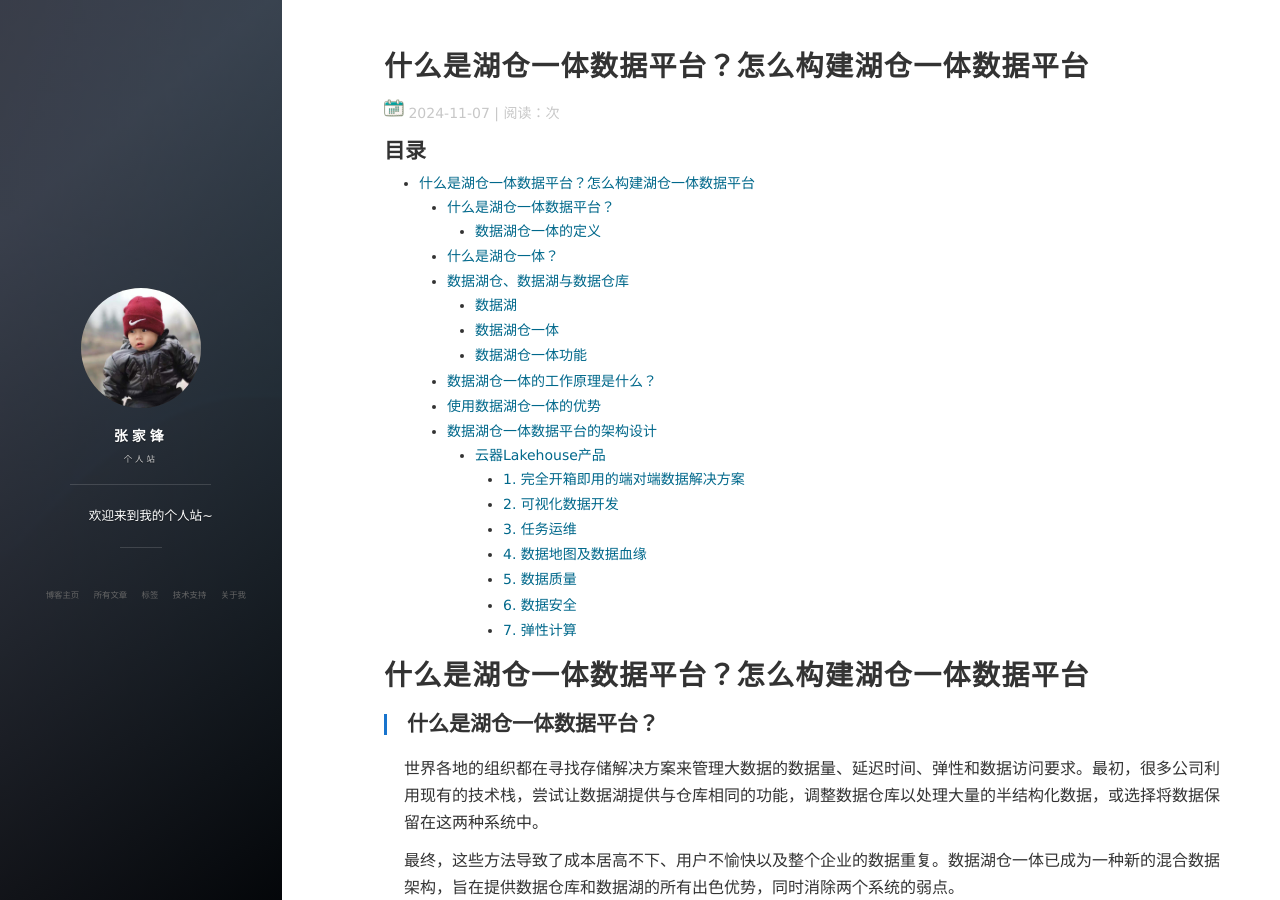
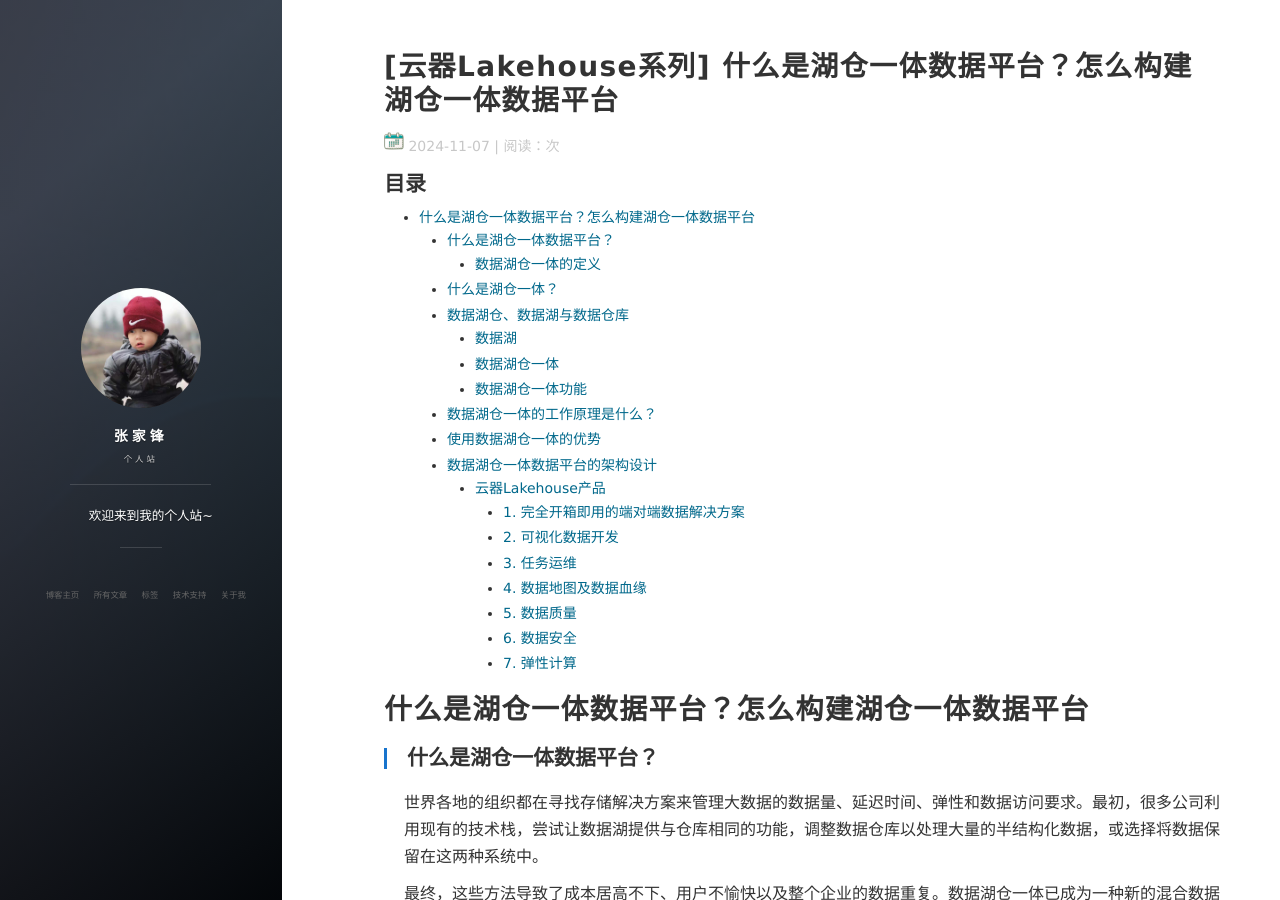
Before and after one commit to hf200012/hf200012.github.io, a Jekyll site: the page built from _posts/2024-11-07-什么是湖仓一体数据平台？怎么构建湖仓一体数据平台.md, in a window 1280 px wide and 900 px high. Built offline with Jekyll 4.4.1, drawn with Linux system fonts in a browser that asks for light colours; nearby versions of some CDN libraries; comment, search, counter and statistics services are not loaded.

Commit message:
Update 2024-11-07-什么是湖仓一体数据平台？怎么构建湖仓一体数据平台.md

```diff
--- a/_posts/2024-11-07-什么是湖仓一体数据平台？怎么构建湖仓一体数据平台.md
+++ b/_posts/2024-11-07-什么是湖仓一体数据平台？怎么构建湖仓一体数据平台.md
@@ -1,9 +1,9 @@
 ---
 layout: post
-title: "什么是湖仓一体数据平台？怎么构建湖仓一体数据平台"
+title: "[云器Lakehouse系列] 什么是湖仓一体数据平台？怎么构建湖仓一体数据平台"
 date: 2024-11-07
 description: "湖仓一体"
-tag: 湖仓一体
+tag: 云器Lakehouse
 ---
 
 
```
